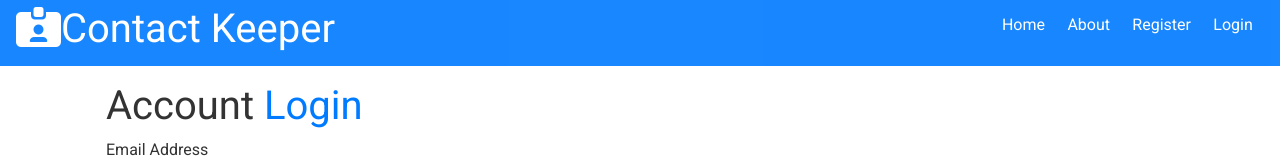
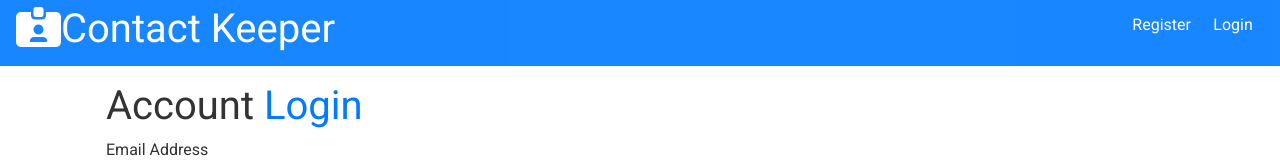
Before and after one commit to sacalgo/Contact_LIST, a React (Create React App) app in the folder client/: page /login in a window 1280 px wide. Shown: the top 160 px of the page. Built offline with nearby package versions, Linux system fonts and the light colour scheme.

Commit message:
added logout feature

```diff
--- a/client/src/components/layout/Navbar.js
+++ b/client/src/components/layout/Navbar.js
@@ -1,32 +1,55 @@
 /* eslint-disable no-unused-vars */
-import React from 'react';
-import PropTypes from 'prop-types';
-import {Link } from  'react-router-dom';
-const Navbar = ({title, icon}) => {
-    return (
-        <div className='navbar bg-primary'>
-            <h1>
-                <i className={icon}></i>{title}
-            </h1>
-            <ul>
-                <li>
-                    <Link to="/">Home</Link>
-                    <Link to="/about">About</Link>
-                    <Link to="/register">Register</Link>
-                    <Link to="/login">Login</Link>
-                </li>
-            </ul>
-        </div>
-    )
-}
-Navbar.propTypes={
-    title:PropTypes.string.isRequired,
-    icon:PropTypes.string
-}
+import React, { Fragment, useContext } from "react";
+import PropTypes from "prop-types";
+import { Link } from "react-router-dom";
+import AuthContext from "../../context/auth/AuthContext";
+const Navbar = ({ title, icon }) => {
+  const authContext = useContext(AuthContext);
+  const { isAuthenticated, logout, user } = authContext;
 
-Navbar.defaultProps={
-    title:'Contact Keeper',
-    icon:'fas fa-id-card-alt'
-}
+  const onLogout = () => {
+    logout();
+  };
 
-export default Navbar
+  const authLinks = (
+    <Fragment>
+      <li>Hello {user && user.name}</li>
+      <li>
+        <a onClick={onLogout} href="#!">
+          <i className="fas fa-sign-out-alt"></i>
+          <span className="hide-sm">Logout</span>
+        </a>
+      </li>
+    </Fragment>
+  );
+  const guestLinks = (
+    <Fragment>
+      <li>
+        <Link to="/register">Register</Link>
+      </li>
+      <li>
+        <Link to="/login">Login</Link>{" "}
+      </li>
+    </Fragment>
+  );
+  return (
+    <div className="navbar bg-primary">
+      <h1>
+        <i className={icon}></i>
+        {title}
+      </h1>
+      <ul>{isAuthenticated ? authLinks : guestLinks}</ul>
+    </div>
+  );
+};
+Navbar.propTypes = {
+  title: PropTypes.string.isRequired,
+  icon: PropTypes.string,
+};
+
+Navbar.defaultProps = {
+  title: "Contact Keeper",
+  icon: "fas fa-id-card-alt",
+};
+
+export default Navbar;
--- a/client/src/context/auth/AuthReducer.js
+++ b/client/src/context/auth/AuthReducer.js
@@ -33,6 +33,7 @@
     case REGISTER_FAIL:
     case AUTH_ERROR:
     case LOGIN_FAIL:
+    case LOGOUT:
       localStorage.removeItem("token");
       return {
         ...state,
--- a/client/src/context/auth/AuthState.js
+++ b/client/src/context/auth/AuthState.js
@@ -91,7 +91,8 @@
 
   //Logout
   const logout=()=>{
-    console.log('logout');
+
+    dispatch({type:LOGOUT});
   }
 
   //Clear Erros
```
